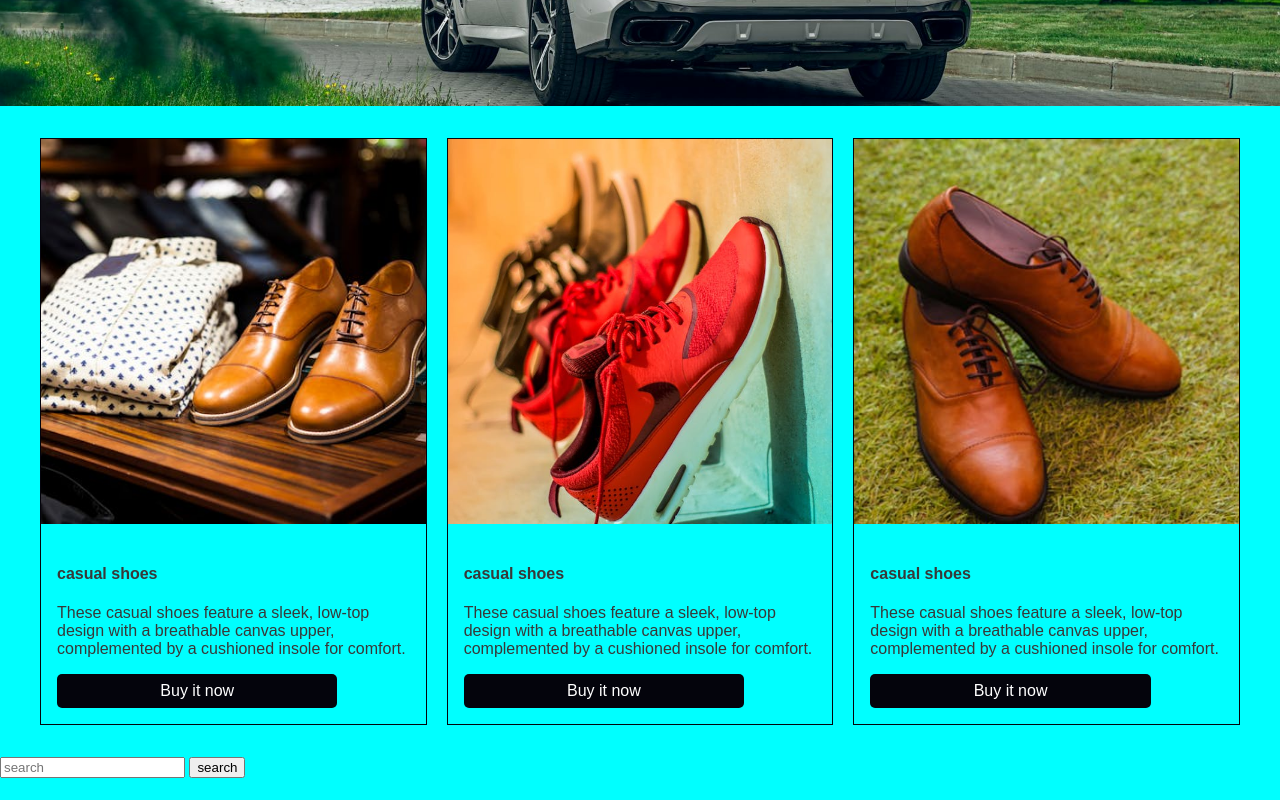
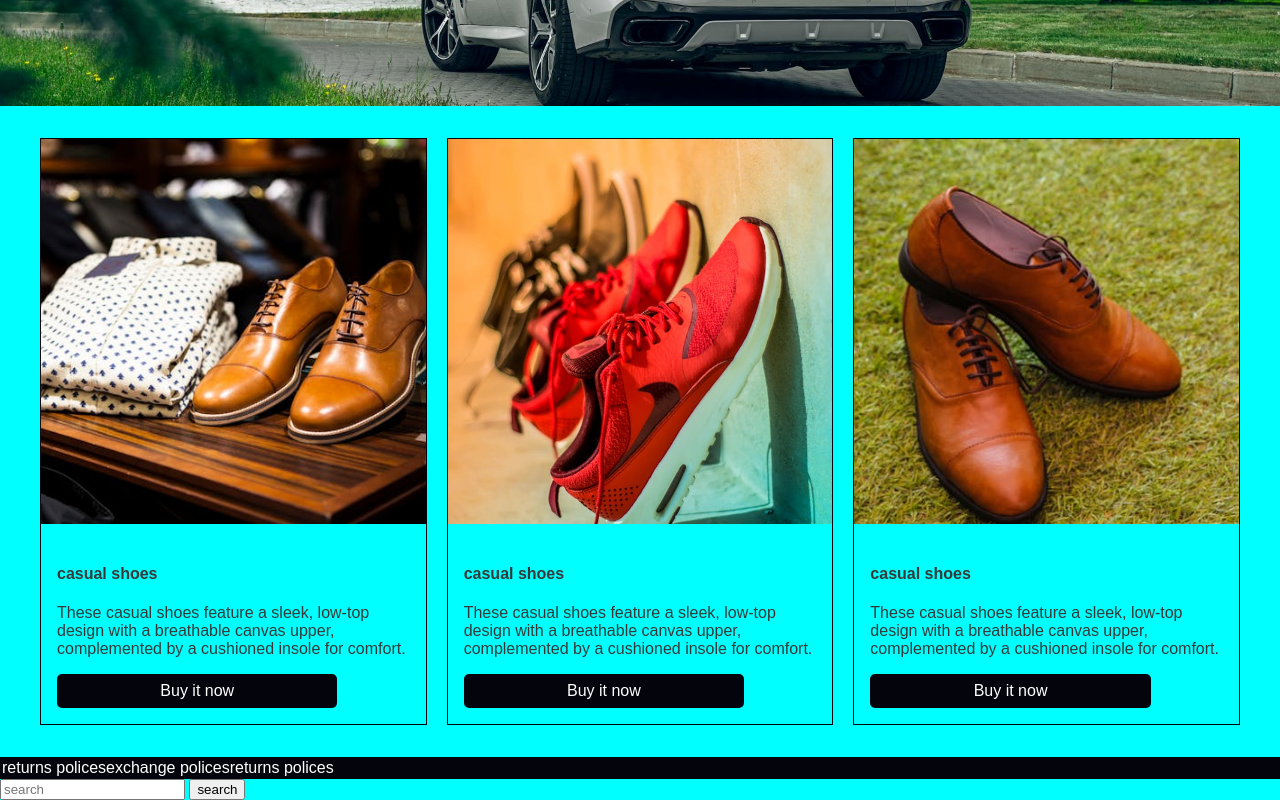
Before and after one commit to Asad307-droid/C4Website-Test-TAFE, a plain HTML site: page index.html in a window 1280 px wide. Shown: the part 667-1467 px from the top of the page. Before the commit the page ends 1445 px from the top, so only its background shows below. Drawn offline with Linux system fonts and the light colour scheme.

Commit message:
adding font icons

```diff
--- a/index.html
+++ b/index.html
@@ -66,7 +66,27 @@
     </div>
 
 </main>
-<footer></footer>
+<footer class="main-footer">
+    <nav class="main-footer">
+        <a href="returns.html">returns polices</a>
+        <a href="exxhange.html">exchange polices</a>
+        <a href="delivery.html">returns polices</a>
+    </nav>
+    <nav class="social-nav">
+        <a href="https://facebook.com/tiptoeshoes">
+            <i class="fa-brands fa-facebook-f" role="img" aria-label="facebook"></i>
+        </a>
+        <a href="https://instagram.com/tiptoeshoes" role="img" aria-label="instagram">
+            <i class="fa-brands fa-instagram"></i>
+        </a>
+        <a href="https://Twitter.com/tiptoeshoes" role="img" aria-label="Twitter">
+            <i class="fa-brands fa-twitter"></i>
+        </a>
+        <a href="https://youtube.com/tiptoeshoes" role="img" aria-label="youtube">
+            <i class="fa-brands fa-youtube"></i>
+    </a>
+    </nav>
+</footer>
 <form method="get">
     <input type="search" name="query" placeholder="search">
     <button type="submit">search</button>
--- a/styles/main.css
+++ b/styles/main.css
@@ -89,3 +89,20 @@ img {
     align-self: center;
 
 }
+
+.main-footer {
+    background-color: #04040c;
+    padding: 1px;
+    display: flex;
+    flex-direction: row;
+    justify-content: space-between;
+}
+
+.main-footer a{
+    color:white;
+    text-decoration: none;
+}
+
+.main-footer a:hover {
+    color: white;
+}
```
